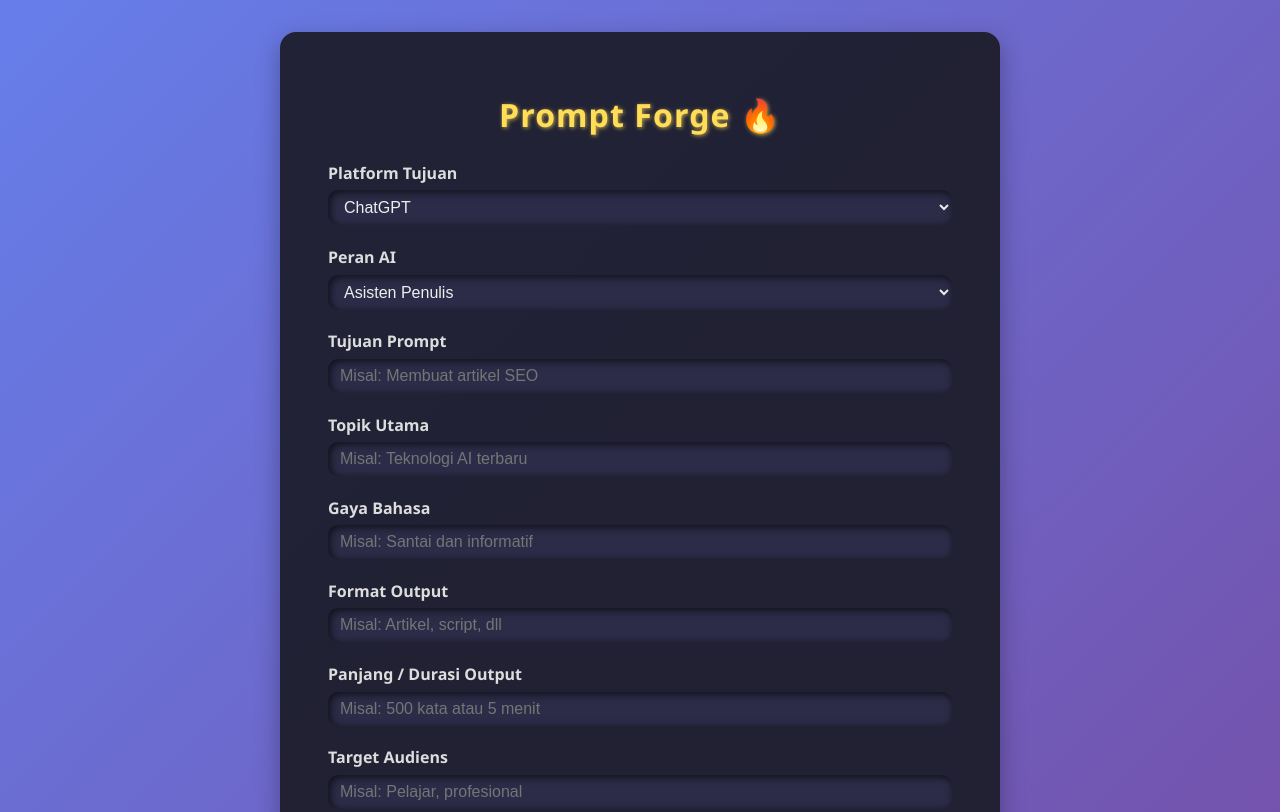
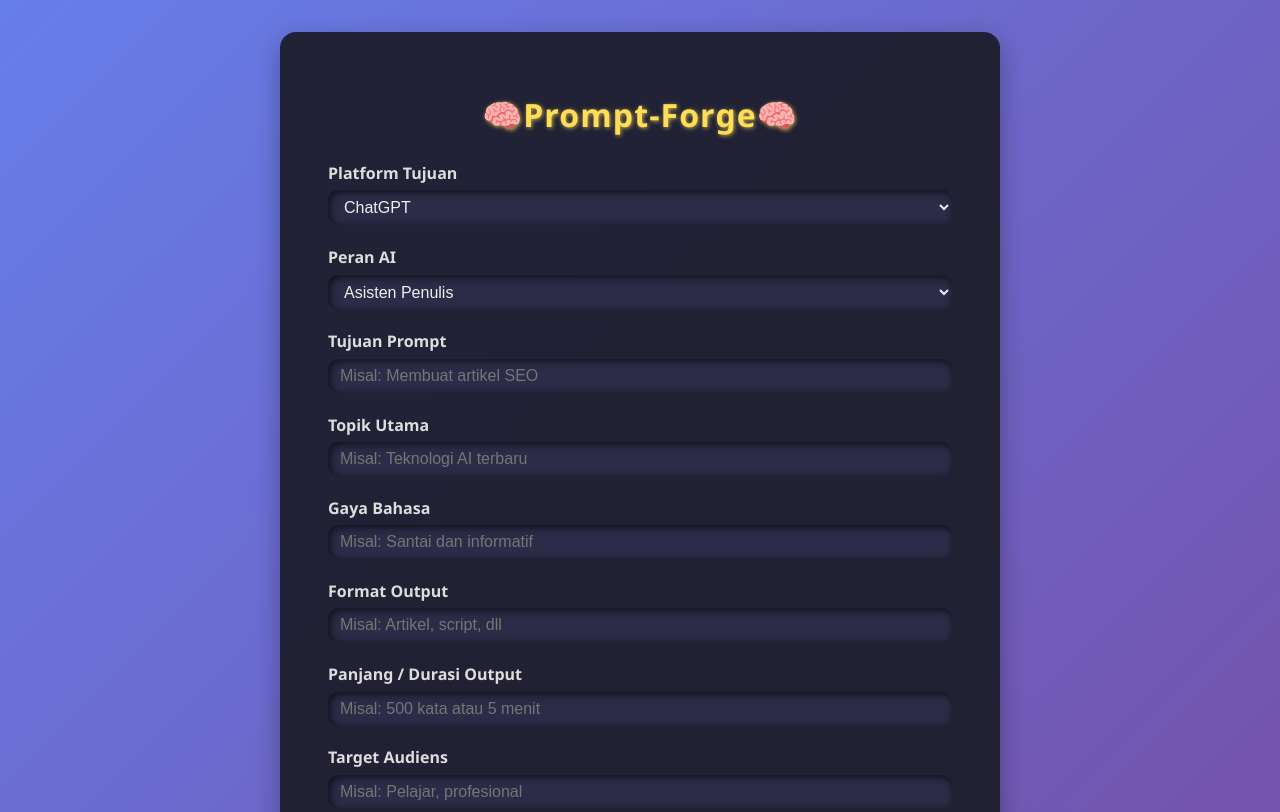
Before and after one commit to Admin-Dekstop/Aplikasi_PromtAI, a plain HTML site: page Index.html in a window 1280 px wide. Shown: the top 812 px of the page. Drawn offline with Linux system fonts and the light colour scheme.

Commit message:
Update and rename coba.html to Index.html

```diff
--- a/coba.html
+++ b/Index.html
@@ -123,7 +123,7 @@
 </head>
 <body>
 <div class="container" role="main" aria-label="Prompt Forge AI prompt builder">
-  <h1>Prompt Forge 🔥</h1>
+  <h1>🧠Prompt-Forge🧠</h1>
 
   <label for="platform">Platform Tujuan</label>
   <select id="platform" aria-describedby="platform-desc">
```
